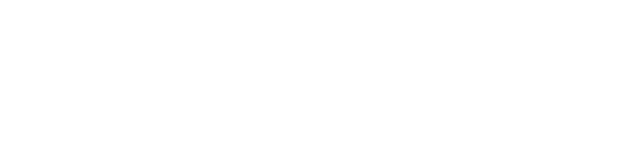
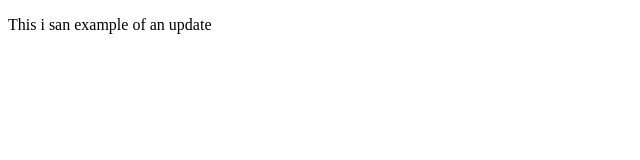
Before and after one commit to Apumagar/ict312_week5, a plain HTML site: page index.html in a window 1280 px wide. Shown: the whole page, without its empty margins (0-640 px from the left). Drawn offline with Linux system fonts and the light colour scheme.

Commit message:
second commit

```diff
--- a/index.html
+++ b/index.html
@@ -5,5 +5,7 @@
 </head>
 <body>
 
+	<p>This i san example of an update</p>
+
 </body>
 </html>
```
